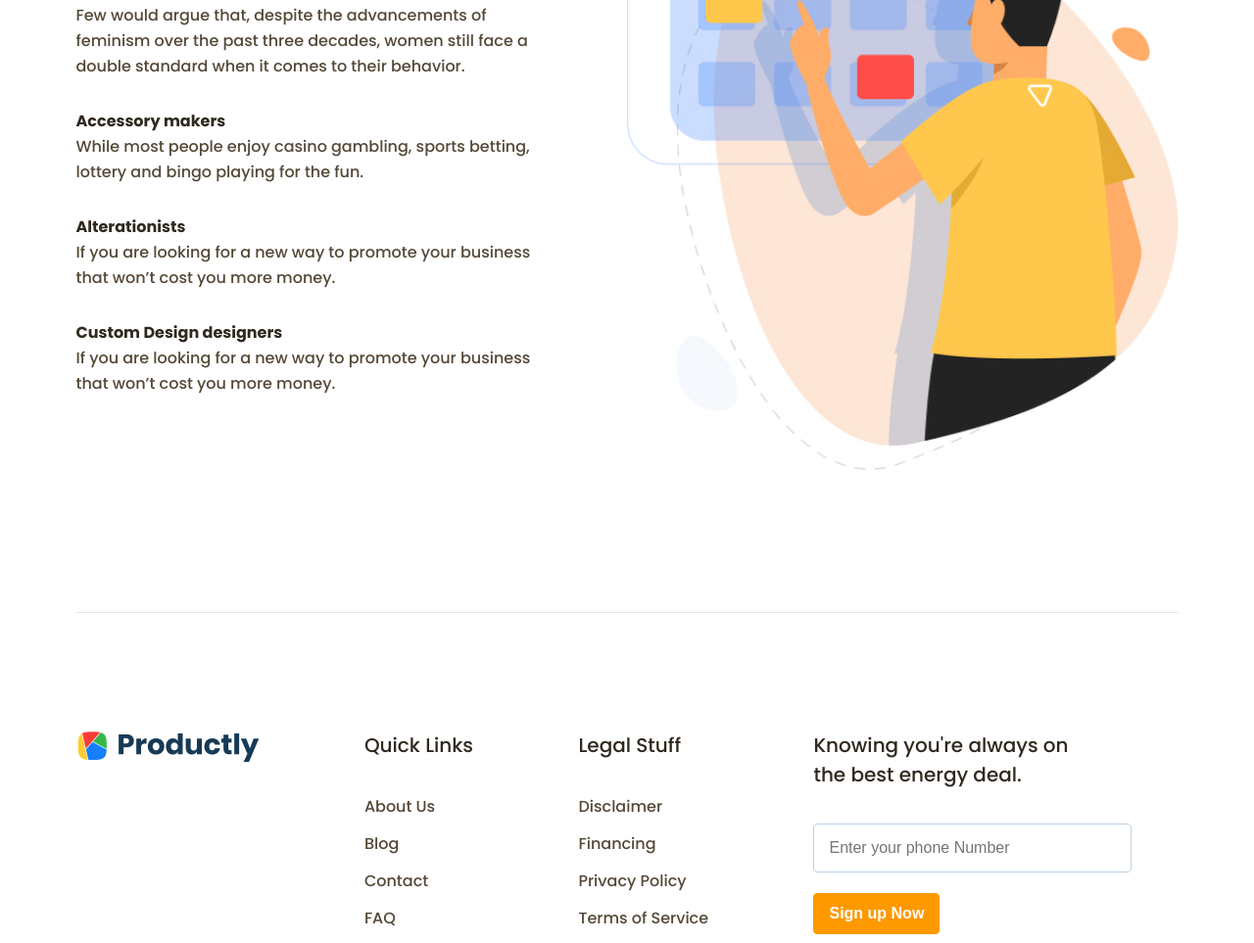
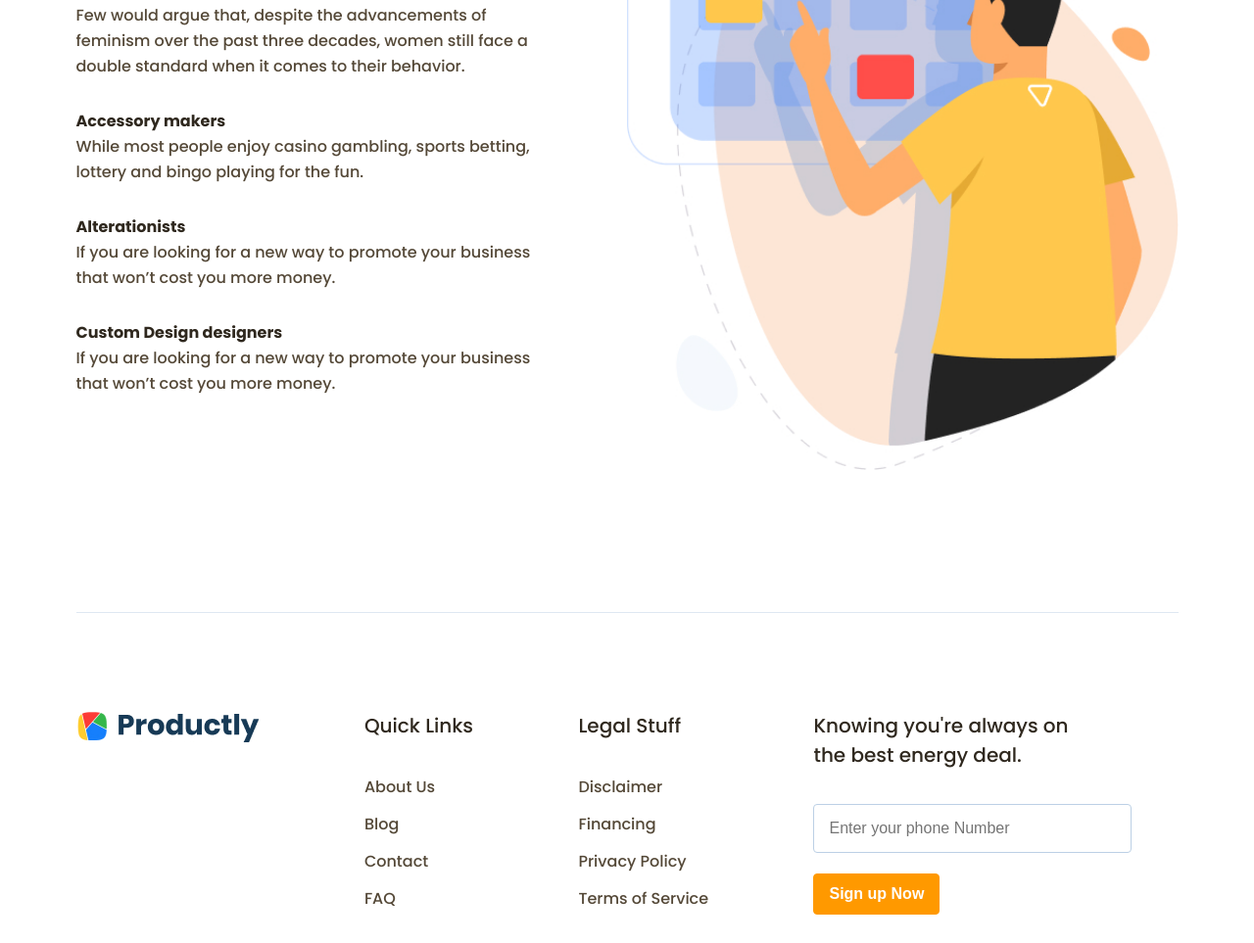
Before and after one commit to Vysserath/beetroot, a plain HTML site: page productly/index.html in a window 1280 px wide. Shown: the part 2848-3811 px from the top of the page at 98% size. Drawn offline with Linux system fonts and the light colour scheme.

Commit message:
productly finished

```diff
--- a/productly/src/css/style.css
+++ b/productly/src/css/style.css
@@ -274,16 +274,13 @@ a {
     margin-bottom: 145px;
 }
 
+.footer .container{
+    padding-top: 100px;
+    border-top: 1px solid #bcd0e57f;
+}
+
 .footer .container-flex {
     align-items: start;
-}
-
-.footer__line {
-    display: block;
-    width: 100%;
-    background-color: rgba(188, 208, 229, 0.496913);
-    height: 1px;
-    margin-bottom: 120px;
 }
 
 .footer__text-holder {
```
